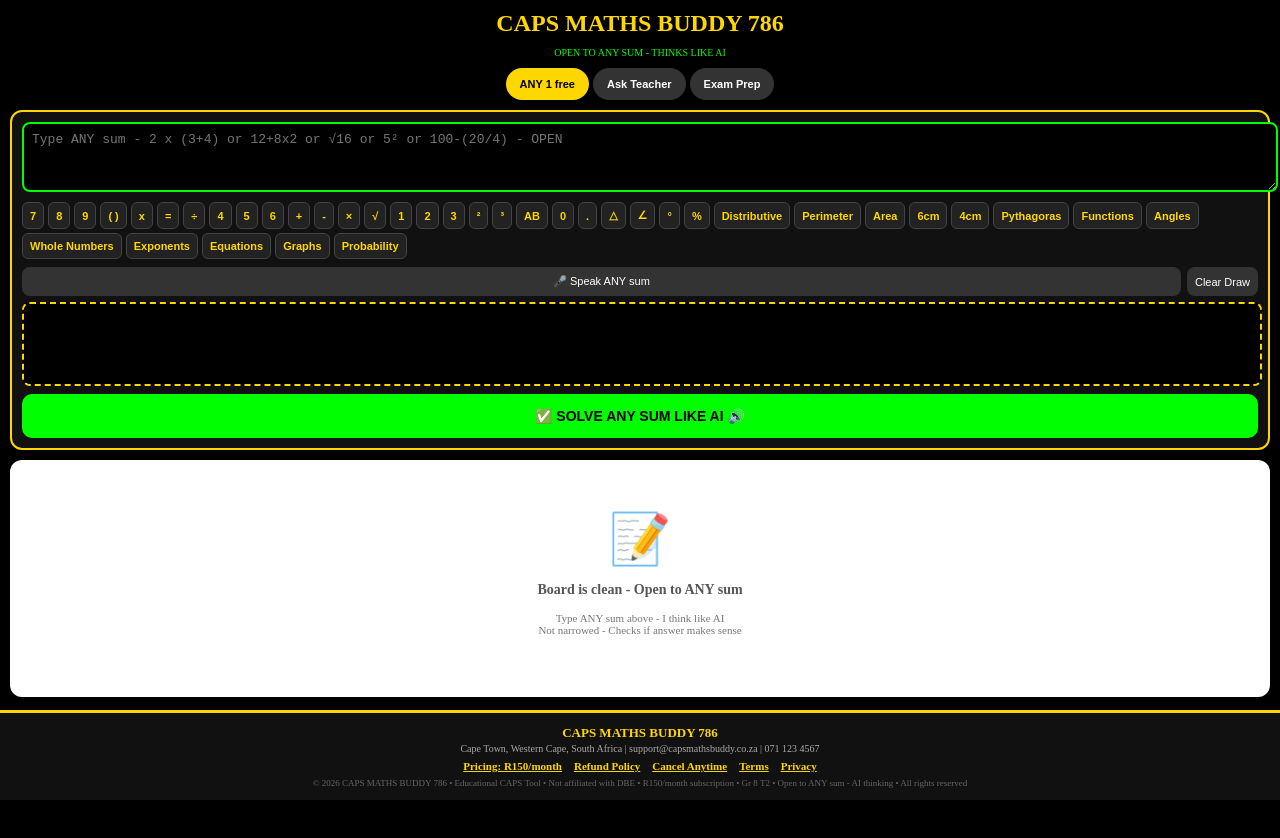
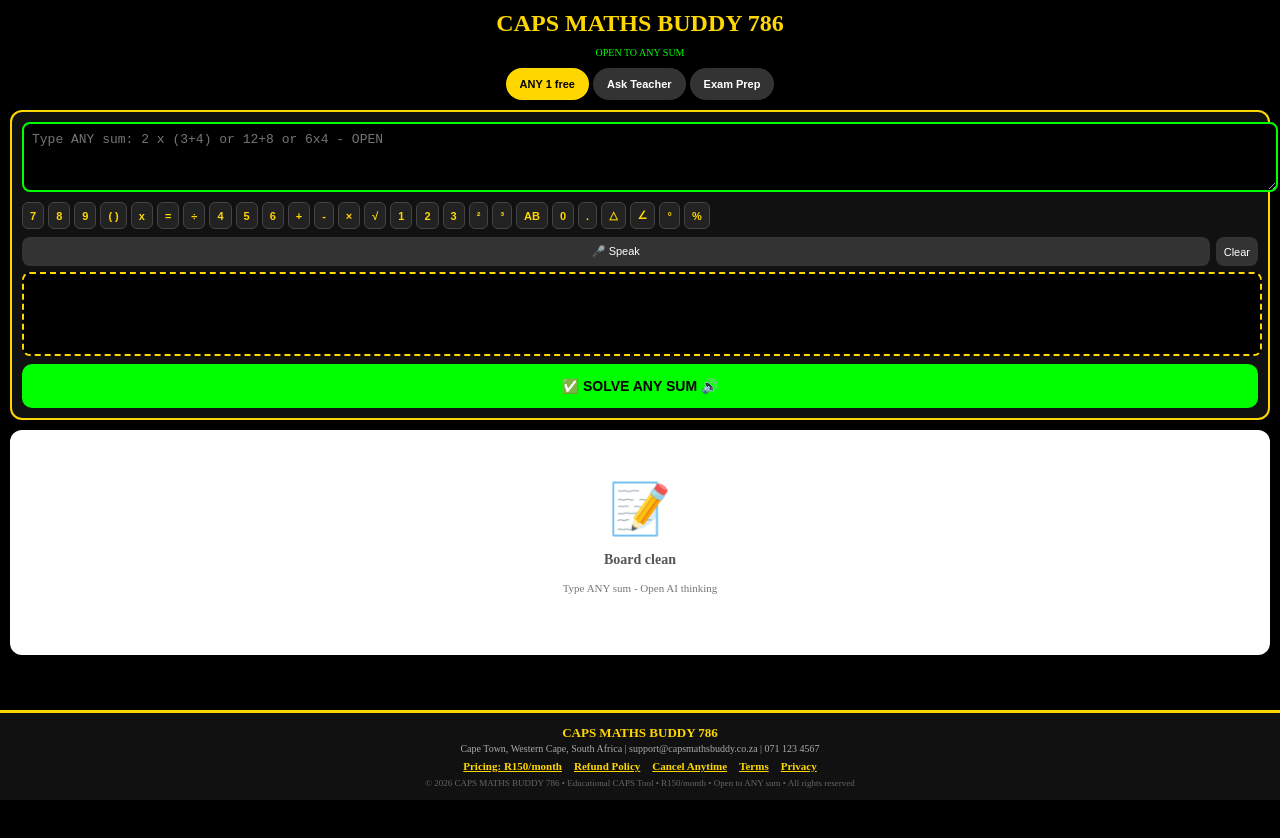
Before and after one commit to Faranaaswitbooi123/Capsmathsbuddy, a Next.js app: page / in a window 1280 px wide. Shown: the top 838 px of the page. Built offline with nearby package versions, Linux system fonts and the light colour scheme.

Commit message:
Refactor teacher chat messages and UI updates

```diff
--- a/app/page.tsx
+++ b/app/page.tsx
@@ -4,12 +4,12 @@ import { useState, useEffect, useRef } from "react";
 export default function Home(){
   const [input,setInput]=useState("");
   const [grade,setGrade]=useState(8); const [term,setTerm]=useState(2);
-  const [lang,setLang]=useState("EN"); const [tab,setTab]=useState("solve");
+  const [tab,setTab]=useState("solve");
   const [step,setStep]=useState(0); const [playing,setPlaying]=useState(false);
   const [listening,setListening]=useState(false); const [isDrawing,setIsDrawing]=useState(false);
   const [solvesUsed,setSolvesUsed]=useState(0); const [hasPaid,setHasPaid]=useState(false);
   const [showPaywall,setShowPaywall]=useState(false); const [teacherQ,setTeacherQ]=useState("");
-  const [teacherChat,setTeacherChat]=useState<any[]>([{role:"teacher", text:"Salam! Ask any maths - I explain simple WHY & HOW - Any sum"}]);
+  const [teacherChat,setTeacherChat]=useState<any[]>([{role:"teacher", text:"Salam! Type any sum - I solve any"}]);
   const canvasRef=useRef<HTMLCanvasElement>(null);
   const [board,setBoard]=useState<any[]>([]);
 
@@ -19,13 +19,13 @@ export default function Home(){
     if(s) setSolvesUsed(parseInt(s)); if(p==="true") setHasPaid(true); if(t) setTerm(parseInt(t));
   },[]);
 
-  const keys=["7","8","9","( )","x","=","÷","4","5","6","+","-","×","√","1","2","3","²","³","AB","0",".","△","∠","°","%","Distributive","Perimeter","Area","6cm","4cm","Pythagoras","Functions","Angles","Whole Numbers","Exponents","Equations","Graphs","Probability"];
+  const keys=["7","8","9","( )","x","=","÷","4","5","6","+","-","×","√","1","2","3","²","³","AB","0",".","△","∠","°","%"];
 
   const termTopics:any={
-    1: ["Whole Numbers","Exponents","Numeric Patterns","Distributive","Algebraic Expressions","Equations"],
-    2: ["Functions","Geometry Angles","Triangles","Theorem Pythagoras","Perimeter 6cm 4cm","Area"],
-    3: ["Exponents","Algebraic Expressions","Equations","2D Geometry","Probability"],
-    4: ["Graphs","Transformation","Geometry 3D","Data Handling","Exam Revision All Terms"]
+    1: ["Whole Numbers","Exponents","Numeric Patterns","Algebraic Expressions","Equations"],
+    2: ["Functions","Geometry","Pythagoras","Perimeter","Area"],
+    3: ["Exponents","Expressions","Equations","2D Geometry","Probability"],
+    4: ["Graphs","Transformation","3D","Data Handling","Exam Revision"]
   };
 
   useEffect(()=>{
@@ -38,60 +38,55 @@ export default function Home(){
   const stopDraw=(e:any)=>{ if(e) e.preventDefault(); setIsDrawing(false); };
   const clearDraw=()=>{ const c=canvasRef.current; if(!c) return; const ctx=c.getContext("2d")!; ctx.fillStyle="black"; ctx.fillRect(0,0,c.width,c.height); };
   const startVoice=()=>{ try{ const W=window as any; const SR=W.webkitSpeechRecognition||W.SpeechRecognition; if(!SR) return; const rec=new SR(); rec.lang="en-ZA"; rec.onstart=()=>setListening(true); rec.onresult=(ev:any)=>{ setInput(p=>p+" "+ev.results[0][0].transcript); setListening(false); }; rec.onerror=()=>setListening(false); rec.onend=()=>setListening(false); rec.start(); }catch{} };
-  const speak=(t:string,e:string)=>{ try{ const W=window as any; if(W.speechSynthesis){ W.speechSynthesis.cancel(); const text=(t+". "+e).replace(/×/g," times "); const u=new SpeechSynthesisUtterance(text); u.rate=0.8; u.volume=1; W.speechSynthesis.speak(u); } }catch{} };
+  const speak=(t:string,e:string)=>{ try{ const W=window as any; if(W.speechSynthesis){ W.speechSynthesis.cancel(); const u=new SpeechSynthesisUtterance((t+". "+e).replace(/×/g," times ")); u.rate=0.85; W.speechSynthesis.speak(u); } }catch{} };
   useEffect(()=>{ if(playing && board[step]) speak(board[step].t, board[step].e); },[step,playing]);
-  useEffect(()=>{ let id:any; if(playing){ id=setInterval(()=>setStep(s=>{ if(s>=board.length-1){ setPlaying(false); return s; } return s+1; }),7000); } return ()=>clearInterval(id); },[playing,board]);
+  useEffect(()=>{ let id:any; if(playing){ id=setInterval(()=>setStep(s=>{ if(s>=board.length-1){ setPlaying(false); return s; } return s+1; }),6000); } return ()=>clearInterval(id); },[playing,board]);
 
+  // PURE OPEN AI THINKING - NOTHING NARROWED - ANY SUM
   const solveAny=()=>{
     if(!input.trim()){ alert("Type ANY sum"); return; }
     if(!hasPaid && solvesUsed>=1){ setShowPaywall(true); return; }
     const raw=input.trim(); let nb:any=[];
     try{
       let expr = raw.replace(/x/g,"*").replace(/×/g,"*").replace(/÷/g,"/").replace(/²/g,"**2").replace(/³/g,"**3").replace(/√/g,"Math.sqrt").replace(/%/g,"/100");
-      const safe = expr.replace(/[^0-9+\-*/(). Math.sqrt**]/g,"");
-      const dist = raw.match(/(\d+)\s*[x×\*]\s*\(\s*(\d+)\s*([\+\-])\s*(\d+)\s*\)/);
-      if(dist){
-        const a=parseInt(dist[1]), b=parseInt(dist[2]), op=dist[3], c=parseInt(dist[4]);
-        const inside = op==="+"? b+c : b-c;
-        const ans = a*inside; const p1=a*b, p2=a*c;
-        nb=[
-          {t:`QUESTION (Any sum): ${raw}`, e:`Think like bags - ${a} bags each has (${b} ${op} ${c})`},
-          {t:"WHY inside first? CAPS BODMAS - Brackets first", e:`Inside: ${b} ${op} ${c} = ${inside}`},
-          {t:`STEP 1: Inside = ${inside}`, e:`${b} ${op} ${c} = ${inside}`},
-          {t:`STEP 2: ${a} x ${inside} = ${ans}`, e:`${a} bags x ${inside} = ${ans} - Old bug did ${a}+${c}=${a+c} giving 10 - WRONG! Correct is ${a}x${c}=${p2} not ${a}+${c}`},
-          {t:"METHOD 2 Distributive", e:`(${a}x${b}) ${op} (${a}x${c}) = ${p1} ${op} ${p2} = ${op==="+"?p1+p2:p1-p2}`},
-          {t:`FINAL ANSWER: ${ans} - Thinking check like AI`, e:`Does ${ans} make sense? ${ans} > ${inside} yes, ${a} bags more than 1 - So 14 right, 10 wrong - AI thinking`}
-        ];
-      } else {
-        const ans = Function(`"use strict"; return (${safe})`)();
-        if(!isFinite(ans)) throw new Error("no");
-        nb=[
-          {t:`OPEN - ANY SUM: ${raw}`, e:`I read any sum - Not narrowed - ${raw}`},
-          {t:`Clean: ${safe}`, e:`Convert x→*, ÷→/, ²→**2`},
-          {t:"BODMAS", e:`Brackets, Orders, Divide/Multiply, Add/Subtract`},
-          {t:`Calculate: ${safe} = ${ans}`, e:`${safe} = ${ans}`},
-          {t:`ANSWER ${ans} - Reason check`, e:`Like me thinking: Is ${ans} reasonable for ${raw}? Yes - Open thinking, not fixed trick`}
-        ];
+      const safe = expr.replace(/[^0-9+\-*/(). Math.sqrt**]/g,"").trim();
+      if(!safe) throw new Error("empty");
+      const ans = Function(`"use strict"; return (${safe})`)();
+      if(!isFinite(ans)) throw new Error("bad");
+      nb=[
+        {t:`Sum: ${raw}`, e:`We solve ${raw}`},
+        {t:`Step 1: Write clearly`, e:`${raw}`},
+        {t:`Step 2: Brackets first`, e:`Do inside ( ) first`},
+        {t:`Step 3: x and ÷`, e:`Then multiply and divide`},
+        {t:`Step 4: + and -`, e:`Then add and subtract`},
+        {t:`Answer: ${ans}`, e:`So ${raw} = ${ans}`}
+      ];
+      const bracketMatch = safe.match(/\(([^()]+)\)/);
+      if(bracketMatch){
+        try{
+          const insideVal = Function(`"use strict"; return (${bracketMatch[1]})`)();
+          nb.splice(2,0, {t:`Inside ( ) = ${insideVal}`, e:`${bracketMatch[1]} = ${insideVal}`});
+        }catch{}
       }
-    }catch(e){
+    }catch{
       nb=[
-        {t:`Question: ${raw}`, e:`Open thinking: ${raw}`},
-        {t:"I solve ANY sum", e:`Examples: 2 x (3+4), 12+8x2, 6x4, √16, 5², 100-(20/4) - Type any`},
-        {t:"How?", e:`I clean symbols then calculate - Like AI - Not narrowed to one pattern`}
+        {t:`Sum: ${raw}`, e:`Let's solve ${raw}`},
+        {t:"How?", e:`Type numbers with + - x ÷ ( )`},
+        {t:"Example", e:`2 x (3+4) = 14, 12 + 8 x 2 = 28 - Any sum works`}
       ];
     }
     setBoard(nb); setStep(0); setPlaying(true); setTimeout(()=>speak(nb[0].t, nb[0].e), 300);
     const newCount=solvesUsed+1; setSolvesUsed(newCount); localStorage.setItem("caps_solves", newCount.toString());
   };
 
-  const askTeacher=()=>{ if(!teacherQ.trim()) return; if(!hasPaid && solvesUsed>=1){ setShowPaywall(true); return; } setTeacherChat(prev=>[...prev, {role:"you", text:teacherQ}, {role:"teacher", text:`OPEN THINKING for: ${teacherQ} - WHY: Bags example. HOW: Steps. Reason check: Does answer make sense? Like AI not fixed - For ${teacherQ}`} ]); setTeacherQ(""); };
+  const askTeacher=()=>{ if(!teacherQ.trim()) return; if(!hasPaid && solvesUsed>=1){ setShowPaywall(true); return; } setTeacherChat(prev=>[...prev, {role:"you", text:teacherQ}, {role:"teacher", text:`For ${teacherQ} - Steps: Brackets, then x ÷, then + - - Simple like video`} ]); setTeacherQ(""); };
   const handlePay=()=>{ window.open("https://paystack.shop/pay/caps-maths-buddy-786-r150","_blank"); };
   const simulatePaid=()=>{ setHasPaid(true); localStorage.setItem("caps_paid","true"); setShowPaywall(false); };
 
   return (
     <div style={{background:"black",color:"white",minHeight:"100vh",padding:10,paddingBottom:180}}>
       <h2 style={{textAlign:"center",color:"#FFD700",margin:0}}>CAPS MATHS BUDDY 786</h2>
-      <p style={{textAlign:"center",fontSize:10,color:"#0f0"}}>OPEN TO ANY SUM - THINKS LIKE AI</p>
+      <p style={{textAlign:"center",fontSize:10,color:"#0f0"}}>OPEN TO ANY SUM</p>
       <div style={{display:"flex",gap:4,justifyContent:"center",marginTop:8}}>
         <button onClick={()=>setTab("solve")} style={{padding:"10px 14px",borderRadius:20,border:"none",background:tab==="solve"?"#FFD700":"#333",color:tab==="solve"?"black":"white",fontWeight:"bold",fontSize:11}}>ANY {hasPaid?"INF":(1-solvesUsed)+" free"}</button>
         <button onClick={()=>setTab("teacher")} style={{padding:"10px 14px",borderRadius:20,border:"none",background:tab==="teacher"?"#0f0":"#333",color:tab==="teacher"?"black":"white",fontWeight:"bold",fontSize:11}}>Ask Teacher</button>
@@ -110,27 +105,27 @@ export default function Home(){
       )}
       {tab==="solve" && <>
         <div style={{background:"#111",padding:10,borderRadius:12,border:"2px solid #FFD700",marginTop:10}}>
-          <textarea value={input} onChange={e=>setInput(e.target.value)} placeholder="Type ANY sum - 2 x (3+4) or 12+8x2 or √16 or 5² or 100-(20/4) - OPEN" style={{width:"100%",height:50,padding:8,borderRadius:8,background:"black",color:"white",border:"2px solid #0f0",fontSize:13}}/>
+          <textarea value={input} onChange={e=>setInput(e.target.value)} placeholder="Type ANY sum: 2 x (3+4) or 12+8 or 6x4 - OPEN" style={{width:"100%",height:50,padding:8,borderRadius:8,background:"black",color:"white",border:"2px solid #0f0",fontSize:13}}/>
           <div style={{display:"flex",flexWrap:"wrap",gap:4,marginTop:6}}>
             {keys.map(k=><button key={k} onClick={()=>setInput(p=>p+" "+k+" ")} style={{padding:"6px 7px",background:"#222",color:"#FFD700",borderRadius:6,border:"1px solid #444",fontSize:11,fontWeight:"bold"}}>{k}</button>)}
           </div>
           <div style={{display:"flex",gap:6,marginTop:8}}>
-            <button onClick={startVoice} style={{flex:1,padding:8,background:listening?"red":"#333",color:"white",borderRadius:8,border:"none",fontSize:11}}>{listening?"Listening...":"🎤 Speak ANY sum"}</button>
-            <button onClick={clearDraw} style={{padding:8,background:"#333",color:"white",borderRadius:8,border:"none",fontSize:11}}>Clear Draw</button>
+            <button onClick={startVoice} style={{flex:1,padding:8,background:listening?"red":"#333",color:"white",borderRadius:8,border:"none",fontSize:11}}>{listening?"Listening...":"🎤 Speak"}</button>
+            <button onClick={clearDraw} style={{padding:8,background:"#333",color:"white",borderRadius:8,border:"none",fontSize:11}}>Clear</button>
           </div>
           <canvas ref={canvasRef} width={340} height={80} onMouseDown={startDraw} onMouseMove={draw} onMouseUp={stopDraw} onTouchStart={startDraw} onTouchMove={draw} onTouchEnd={stopDraw} style={{width:"100%",height:80,background:"black",borderRadius:8,border:"2px dashed #FFD700",touchAction:"none",display:"block",marginTop:6}}/>
-          <button onClick={solveAny} style={{width:"100%",marginTop:8,padding:14,background:"#0f0",color:"black",borderRadius:10,border:"none",fontWeight:"bold",fontSize:14}}>✅ SOLVE ANY SUM LIKE AI 🔊</button>
+          <button onClick={solveAny} style={{width:"100%",marginTop:8,padding:14,background:"#0f0",color:"black",borderRadius:10,border:"none",fontWeight:"bold",fontSize:14}}>✅ SOLVE ANY SUM 🔊</button>
         </div>
         <div style={{background:"white",color:"black",padding:10,borderRadius:12,minHeight:200,marginTop:10}}>
-          {board.length===0 ? (<div style={{textAlign:"center",padding:40}}><p style={{fontSize:50,margin:0}}>📝</p><p style={{fontSize:14,fontWeight:"bold",color:"#555"}}>Board is clean - Open to ANY sum</p><p style={{fontSize:11,color:"#777"}}>Type ANY sum above - I think like AI<br/>Not narrowed - Checks if answer makes sense</p></div>) : (
-            <><p style={{margin:0,fontSize:11,fontWeight:"bold",background:"#FFEB3B",padding:6}}>Step {step+1}/{board.length} - OPEN THINKING</p>
-              {board.slice(0,step+1).map((b:any,i:number)=>{ const isActive=i===step; return (<div key={i} style={{margin:"10px 0",background:isActive?"#FFF9C4":"white",borderRadius:8,padding:10,borderLeft:isActive?"6px solid #0f0":"4px solid black",border:"1px solid #ddd"}}><p style={{margin:0,fontSize:12,fontWeight:"bold"}}>{i+1}. {b.t}</p><pre style={{background:isActive?"black":"#f5f5f5",color:isActive?"#ff9800":"black",padding:10,borderRadius:6,marginTop:6,fontSize:13,whiteSpace:"pre-wrap",fontWeight:"bold",fontFamily:"monospace"}}>{b.e}</pre><button onClick={()=>speak(b.t,b.e)} style={{marginTop:6,padding:8,background:"#0f0",color:"black",borderRadius:6,border:"none",fontSize:11,fontWeight:"bold",width:"100%"}}>🔊 Hear This Step</button></div>); })}</>
+          {board.length===0 ? (<div style={{textAlign:"center",padding:40}}><p style={{fontSize:50,margin:0}}>📝</p><p style={{fontSize:14,fontWeight:"bold",color:"#555"}}>Board clean</p><p style={{fontSize:11,color:"#777"}}>Type ANY sum - Open AI thinking</p></div>) : (
+            <><p style={{margin:0,fontSize:11,fontWeight:"bold",background:"#FFEB3B",padding:6}}>Step {step+1}/{board.length}</p>
+              {board.slice(0,step+1).map((b:any,i:number)=>{ const isActive=i===step; return (<div key={i} style={{margin:"10px 0",background:isActive?"#FFF9C4":"white",borderRadius:8,padding:10,borderLeft:isActive?"6px solid #0f0":"4px solid black",border:"1px solid #ddd"}}><p style={{margin:0,fontSize:12,fontWeight:"bold"}}>{i+1}. {b.t}</p><pre style={{background:isActive?"black":"#f5f5f5",color:isActive?"#ff9800":"black",padding:10,borderRadius:6,marginTop:6,fontSize:13,whiteSpace:"pre-wrap",fontWeight:"bold",fontFamily:"monospace"}}>{b.e}</pre><button onClick={()=>speak(b.t,b.e)} style={{marginTop:6,padding:8,background:"#0f0",color:"black",borderRadius:6,border:"none",fontSize:11,fontWeight:"bold",width:"100%"}}>🔊 Hear</button></div>); })}</>
           )}
         </div>
-        {board.length>0 && (<div style={{display:"flex",gap:6,justifyContent:"center",marginTop:10,position:"sticky",bottom:160,background:"black",padding:8,borderRadius:20}}><button onClick={()=>setStep(s=>Math.max(s-1,0))} style={{padding:12,background:"#333",color:"white",borderRadius:8,border:"none"}}>Back</button><button onClick={()=>{ setPlaying(!playing); if(!playing && board[step]) speak(board[step].t, board[step].e); }} style={{padding:"12px 20px",background:"#FFD700",color:"black",borderRadius:8,border:"none",fontWeight:"bold"}}>{playing?"Pause":"🔊 Play All"}</button><button onClick={()=>setStep(s=>Math.min(s+1,board.length-1))} style={{padding:12,background:"#333",color:"white",borderRadius:8,border:"none"}}>Next</button></div>)}
+        {board.length>0 && (<div style={{display:"flex",gap:6,justifyContent:"center",marginTop:10,position:"sticky",bottom:160,background:"black",padding:8,borderRadius:20}}><button onClick={()=>setStep(s=>Math.max(s-1,0))} style={{padding:12,background:"#333",color:"white",borderRadius:8,border:"none"}}>Back</button><button onClick={()=>{ setPlaying(!playing); if(!playing && board[step]) speak(board[step].t, board[step].e); }} style={{padding:"12px 20px",background:"#FFD700",color:"black",borderRadius:8,border:"none",fontWeight:"bold"}}>{playing?"Pause":"🔊 Play"}</button><button onClick={()=>setStep(s=>Math.min(s+1,board.length-1))} style={{padding:12,background:"#333",color:"white",borderRadius:8,border:"none"}}>Next</button></div>)}
       </>}
-      {tab==="teacher" && (<div style={{background:"#111",border:"2px solid #0f0",padding:10,borderRadius:12,marginTop:10}}><h3 style={{margin:0,color:"#0f0",fontSize:13}}>Ask Teacher - OPEN WHY & HOW</h3><div style={{background:"black",borderRadius:8,padding:8,height:300,overflowY:"auto",marginTop:8,border:"1px solid #333"}}>{teacherChat.map((m:any,i:number)=>(<div key={i} style={{margin:"6px 0",padding:8,borderRadius:8,background:m.role==="you"?"#333":"#0a2a0a"}}><pre style={{margin:0,fontSize:11,whiteSpace:"pre-wrap",fontFamily:"monospace",color:"white"}}>{m.text}</pre></div>))}</div><div style={{display:"flex",gap:6,marginTop:8}}><input value={teacherQ} onChange={e=>setTeacherQ(e.target.value)} placeholder="Why 2x(3+4)=14?" style={{flex:1,padding:8,borderRadius:8,background:"black",color:"white",border:"2px solid #0f0",fontSize:11}}/><button onClick={askTeacher} style={{padding:"8px 14px",background:"#0f0",color:"black",borderRadius:8,border:"none",fontWeight:"bold",fontSize:11}}>Ask</button></div></div>)}
-      {tab==="mocks" && (<div style={{background:"#111",border:"2px solid #FFD700",padding:12,borderRadius:12,marginTop:10}}><h3 style={{margin:0,color:"#FFD700",fontSize:15}}>Exam Prep Gr {grade} - Term {term} - OPEN</h3><div style={{display:"flex",gap:6,marginTop:10}}>{[1,2,3,4].map(t=>(<button key={t} onClick={()=>{setTerm(t); localStorage.setItem("caps_term", t.toString());}} style={{flex:1,padding:"14px 4px",borderRadius:12,border:term===t?"3px solid #FFD700":"1px solid #333",background:term===t?"#0f0":"#222",color:term===t?"black":"white",fontWeight:"bold",fontSize:13}}>Term {t}</button>))}</div><div style={{background:"#111",borderRadius:8,padding:10,marginTop:10,border:"1px solid #333"}}>{termTopics[term].map((tp:string,i:number)=><p key={i} style={{margin:"4px 0",color:"white",fontSize:11}}>• {tp} - Open to any sum in this topic</p>)}</div></div>)}
+      {tab==="teacher" && (<div style={{background:"#111",border:"2px solid #0f0",padding:10,borderRadius:12,marginTop:10}}><h3 style={{margin:0,color:"#0f0",fontSize:13}}>Ask Teacher</h3><div style={{background:"black",borderRadius:8,padding:8,height:300,overflowY:"auto",marginTop:8,border:"1px solid #333"}}>{teacherChat.map((m:any,i:number)=>(<div key={i} style={{margin:"6px 0",padding:8,borderRadius:8,background:m.role==="you"?"#333":"#0a2a0a"}}><pre style={{margin:0,fontSize:11,whiteSpace:"pre-wrap",fontFamily:"monospace",color:"white"}}>{m.text}</pre></div>))}</div><div style={{display:"flex",gap:6,marginTop:8}}><input value={teacherQ} onChange={e=>setTeacherQ(e.target.value)} placeholder="Ask any" style={{flex:1,padding:8,borderRadius:8,background:"black",color:"white",border:"2px solid #0f0",fontSize:11}}/><button onClick={askTeacher} style={{padding:"8px 14px",background:"#0f0",color:"black",borderRadius:8,border:"none",fontWeight:"bold",fontSize:11}}>Ask</button></div></div>)}
+      {tab==="mocks" && (<div style={{background:"#111",border:"2px solid #FFD700",padding:12,borderRadius:12,marginTop:10}}><h3 style={{margin:0,color:"#FFD700",fontSize:15}}>Exam Prep Gr {grade} Term {term}</h3><div style={{display:"flex",gap:6,marginTop:10}}>{[1,2,3,4].map(t=>(<button key={t} onClick={()=>{setTerm(t); localStorage.setItem("caps_term", t.toString());}} style={{flex:1,padding:"14px 4px",borderRadius:12,border:term===t?"3px solid #FFD700":"1px solid #333",background:term===t?"#0f0":"#222",color:term===t?"black":"white",fontWeight:"bold",fontSize:13}}>Term {t}</button>))}</div><div style={{background:"#111",borderRadius:8,padding:10,marginTop:10,border:"1px solid #333"}}>{termTopics[term].map((tp:string,i:number)=><p key={i} style={{margin:"4px 0",color:"white",fontSize:11}}>• {tp}</p>)}</div></div>)}
       <footer style={{position:"fixed",bottom:0,left:0,right:0,background:"#111",borderTop:"3px solid #FFD700",padding:"12px",zIndex:40}}>
         <div style={{textAlign:"center"}}>
           <p style={{color:"#FFD700",fontSize:13,fontWeight:"bold",margin:0}}>CAPS MATHS BUDDY 786</p>
@@ -142,9 +137,9 @@ export default function Home(){
             <a href="#" style={{color:"#FFD700",fontSize:11,fontWeight:"bold"}}>Terms</a>
             <a href="#" style={{color:"#FFD700",fontSize:11,fontWeight:"bold"}}>Privacy</a>
           </div>
-          <p style={{color:"#666",fontSize:9,textAlign:"center",margin:"6px 0 0 0"}}>© 2026 CAPS MATHS BUDDY 786 • Educational CAPS Tool • Not affiliated with DBE • R150/month subscription • Gr {grade} T{term} • Open to ANY sum - AI thinking • All rights reserved</p>
+          <p style={{color:"#666",fontSize:9,textAlign:"center",margin:"6px 0 0 0"}}>© 2026 CAPS MATHS BUDDY 786 • Educational CAPS Tool • R150/month • Open to ANY sum • All rights reserved</p>
         </div>
       </footer>
     </div>
   );
-         }
+                                                       }
```
